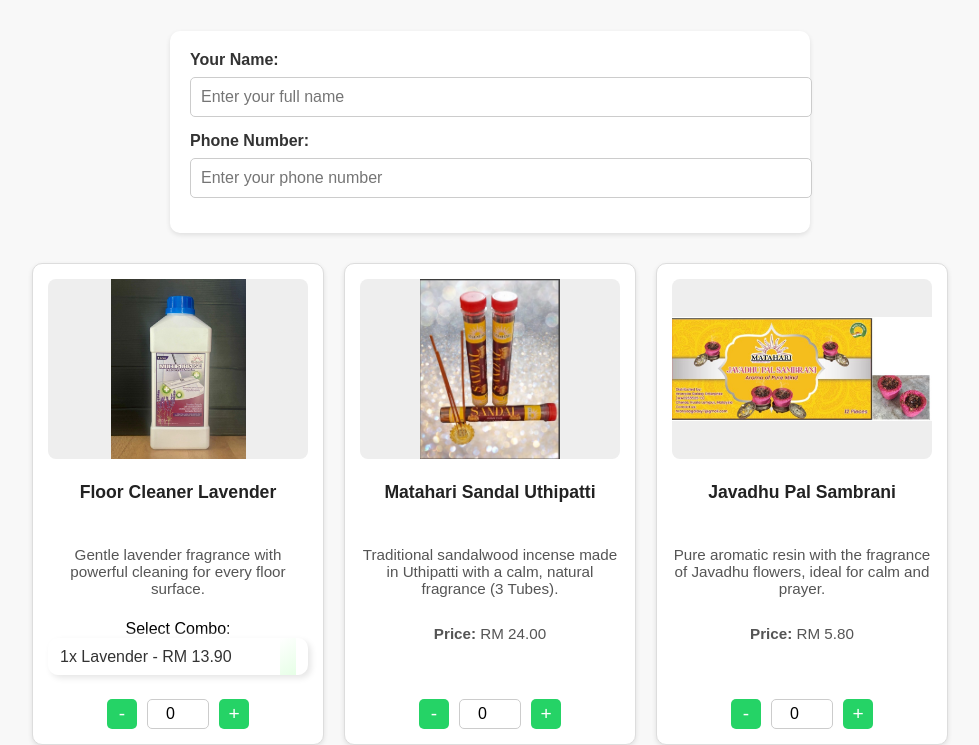
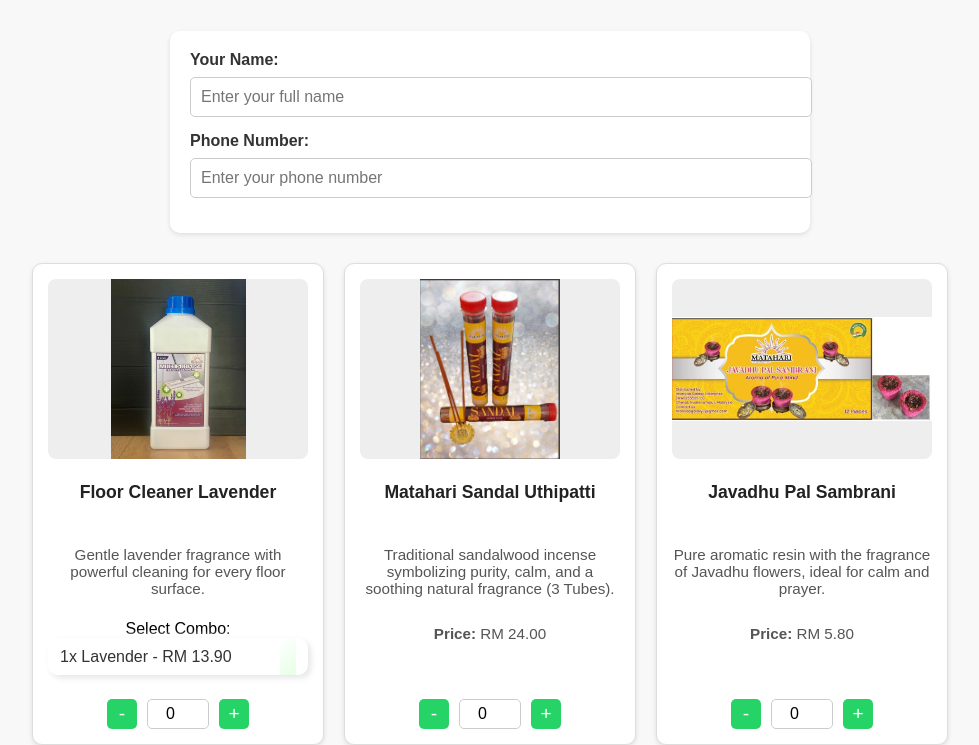
Before and after one commit to sarala68/Matahari68, a plain HTML site: page index.html in a window 1280 px wide. Shown: the part 89-834 px from the top of the page, without its empty margins (150-1129 px from the left). Drawn offline with Linux system fonts and the light colour scheme.

Commit message:
Add files via upload

```diff
--- a/index.html
+++ b/index.html
@@ -265,7 +265,7 @@
     <div class="product">
       <img src="images/product2.jpg" alt="Matahari Sandal Uthipatti">
       <h3>Matahari Sandal Uthipatti</h3>
-      <p>Traditional sandalwood incense made in Uthipatti with a calm, natural fragrance (3 Tubes).</p>
+      <p>Traditional sandalwood incense symbolizing purity, calm, and a soothing natural fragrance (3 Tubes).</p>
       <p><strong>Price:</strong> RM 24.00</p>
       <div class="quantity-control">
         <button onclick="changeQty(this, -1)">-</button>
```
